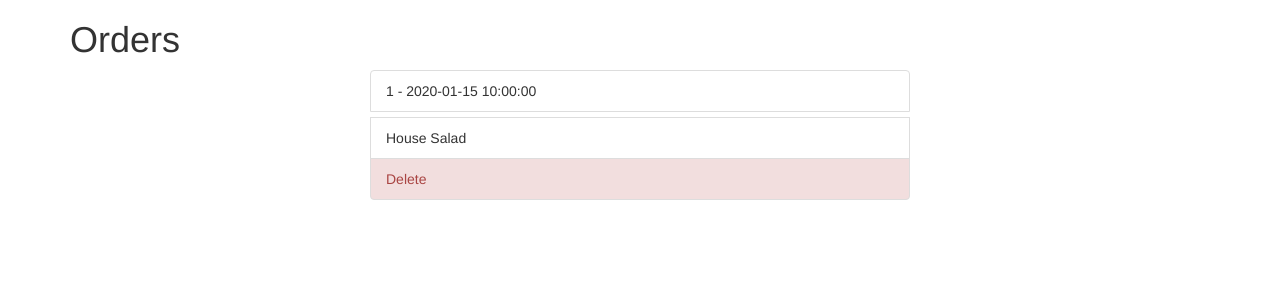
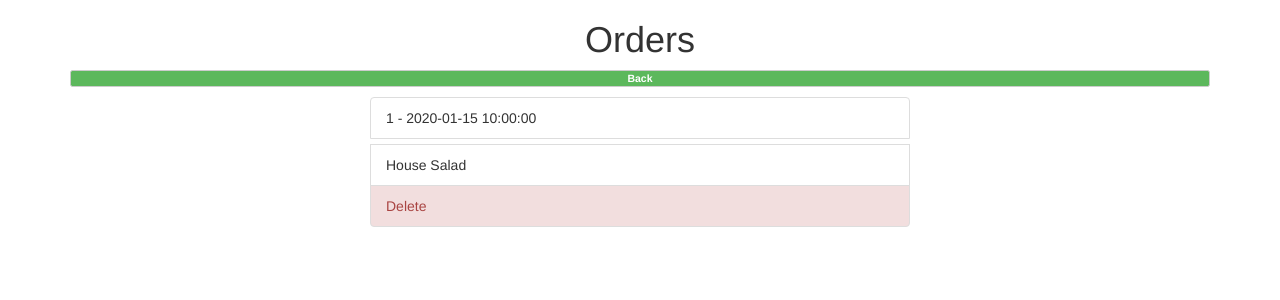
Before and after one commit to ProPorygon/OrderEat, a Flask app: page /view_orders in a window 1280 px wide. Shown: the top 300 px of the page. Run offline with Flask 2, Linux system fonts and the light colour scheme; data comes from the database, SQL or seed files in the repository; both versions use the stored data as it was after the commit; tables that the repository leaves empty hold one stand-in row (values such as "Sample post"); some libraries are stand-ins or nearby versions.

Commit message:
juchange page/refresh onclick,  centered some stuff

```diff
--- a/app/templates/orders.html
+++ b/app/templates/orders.html
@@ -9,7 +9,11 @@
     </head>
     <body>
         <div class="container">
-            <h1>Orders</h1>
+<p>
+          <h1 style = "text-align: center"> Orders </h1>
+     <span class = "text-center btn btn-default label label-success center-block" style = "text-align: center" onclick="back()" >Back</span>
+</p>
+
             <div class="col-md-6 col-md-offset-3">
                 {% for order in orders %}
                 <ul class="list-group">
@@ -17,11 +21,18 @@
                     {% for item in order.items %}
                     <li class="list-group-item">{{ item.name }}</li>
                     {% endfor %}
-                    <li id="{{ order.id }}" class="list-group-item list-group-item-danger delete-entry">Delete</li>
+                    <li id="{{ order.id }}" class="list-group-item list-group-item-danger delete-entry" onclick="refresh()" >Delete</li>
                 </ul>
                 {% endfor %}
             </div>
         </div>
         <script src="/static/js/orders_view.js"></script>
+    <script>
+        function refresh(){
+             window.location = 'http://127.0.0.1:5000/view_orders';
+        }
+        function back(){
+             window.location = 'http://127.0.0.1:5000/';
+        }    </script>
     </body>
 </html>
```
Also changed, not shown: app/templates/index.html (+11 -4 lines), app.db.
